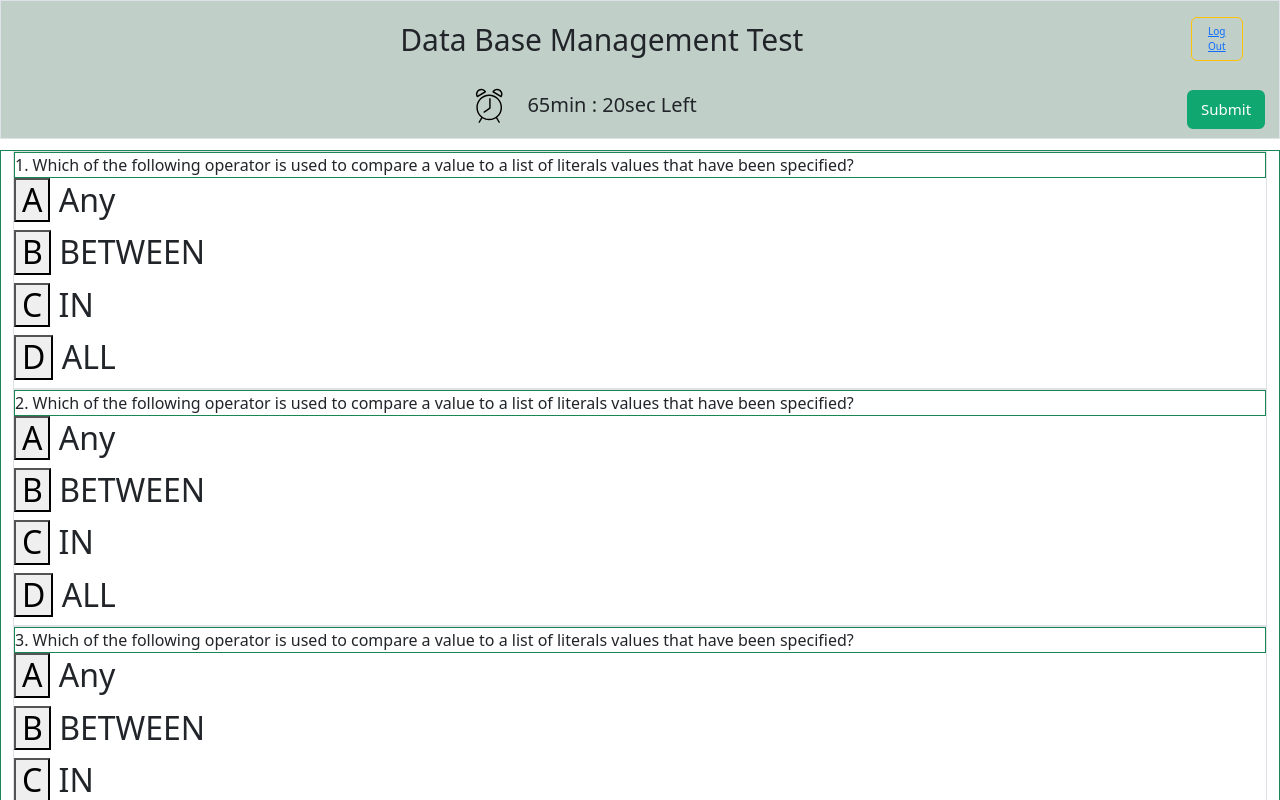
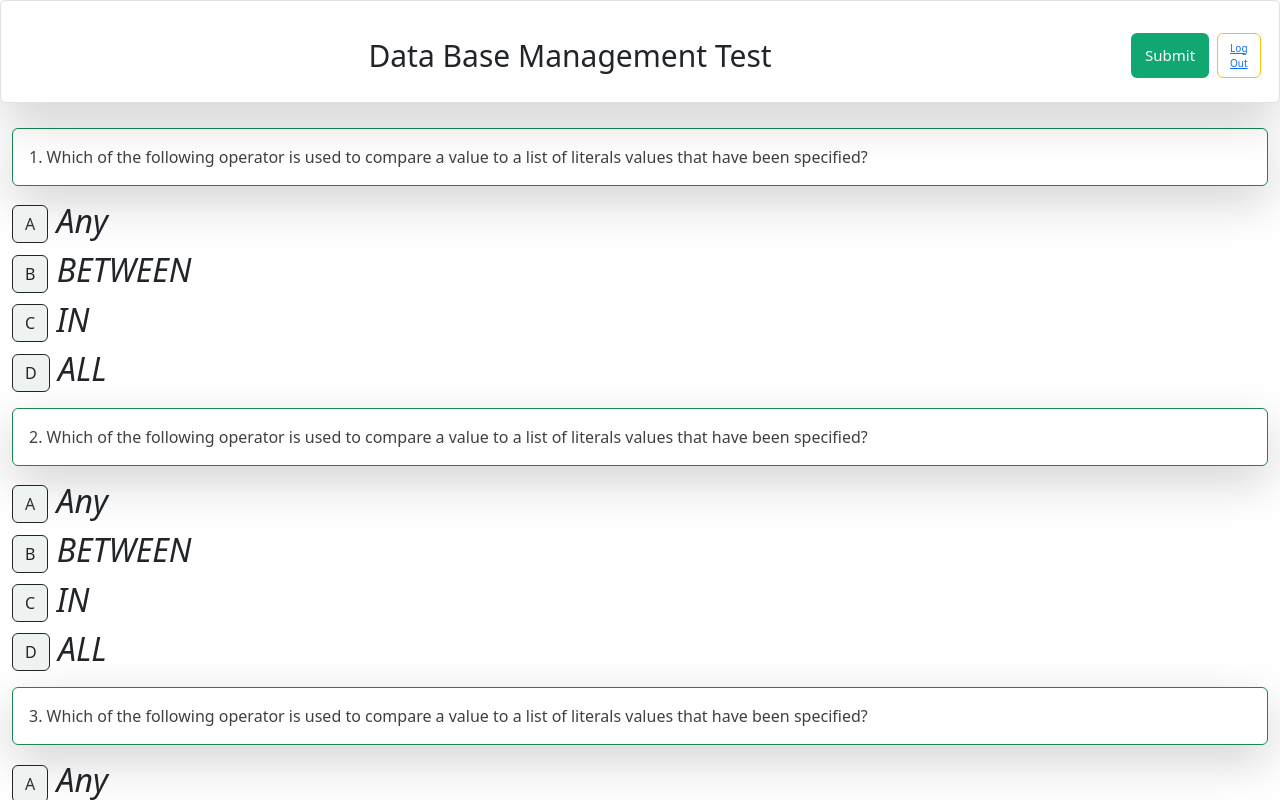
Before and after one commit to BhuvneshSinghKushwah/contest-website-code-beta-, a React (Create React App) app: page /question-page in a window 1280 px wide. Shown: the top 800 px of the page. Built offline with nearby package versions, Linux system fonts and the light colour scheme; no server answers; sample sign-in values are in the browser's storage.

Commit message:
styling of questionpage

```diff
--- a/src/components/QuestionPage.js
+++ b/src/components/QuestionPage.js
@@ -5,6 +5,9 @@ import { createRoutesFromChildren, useNavigate } from "react-router-dom";
 import { ReactComponent as Alarm } from "../componentsImg/alarm.svg";
 import Questions from "../questions/questions.json";
 import PaperName from "../questions/paperOf.json";
+import axios from 'axios'
+import button from 'react-bootstrap'
+
 
 export default function QuestionPage() {
   const [error, setError] = useState("");
@@ -38,6 +41,8 @@ export default function QuestionPage() {
     setScore(prevScore => prevScore+1);
   };
 
+
+
   function ScoreOfUser() {
     for(let i = 0; i < Questions.length; i++)
     {
@@ -46,11 +51,9 @@ export default function QuestionPage() {
             incrementScore();
         }
     }
+    handleLogout();
   };
 
-  const handleSubmit = () => {
-    return
-  }
 
   async function handleLogout() {
     setError("");
@@ -69,8 +72,8 @@ export default function QuestionPage() {
     <>
       <div>
         <nav
-          className="container-fluid fixed-top border"
-          style={{ backgroundColor: "#C1CFC9" }}
+          className="container-fluid fixed-top border shadow-lg p-3 mb-5 bg-body rounded"
+          style={{ backgroundColor: "#EEF2F0" }}
           variant="light"
         >
           <div className="container-fluid d-flex" variant="light">
@@ -78,37 +81,8 @@ export default function QuestionPage() {
               <div style={{ fontSize: 30 }}> {PaperName.name} </div>
             </div>
             <div
-              className="container justify-content-right text-center mt-2 mb-2"
-              style={{ width: 80 }}
-            >
-              <Button
-                variant="link"
-                style={{ fontSize: 10 }}
-                className="border border-warning btn btn-warning mt-2"
-                onClick={handleLogout}
-              >
-                Log Out
-              </Button>
-            </div>
-          </div>
-
-          <div
-            className="container-fluid d-flex mt-1"
-            style={{ backgroundColor: "#C1CFC9" }}
-          >
-            <div className="container-fluid d-flex justify-content-center">
-              <div className="contianer d-flex justify-center">
-                <Alarm width="2rem" height="4rem" />
-                <div className="container justify-center mt-3">
-                  <div style={{ fontSize: 20 }} className="container d-flex">
-                    65min : 20sec Left
-                  </div>
-                </div>
-              </div>
-            </div>
-            <div
-              className="container justify-right text-center mt-2 mb-2"
-              style={{ width: 80 }}
+              className="container-fluid d-flex text-center mt-2 mb-2"
+              style={{ width: 140 }}
             >
               <Button
                 variant="light"
@@ -119,18 +93,28 @@ export default function QuestionPage() {
                   background: "#11A770",
                   border: "2.4px solid #11A770",
                 }}
-                className="mt-2"
+                className="mt-2 mx-2"
                 onClick={ScoreOfUser}
               >
                 Submit
               </Button>
+
+              <Button
+                variant="link"
+                style={{ fontSize: 10 }}
+                className="border border-warning btn btn-warning mt-2"
+                onClick={handleLogout}
+              >
+                Log Out
+              </Button>
+
             </div>
           </div>
         </nav>
         <div
-          className="container-fluid border border-success position-absolute"
+          className="container-fluid position-absolute"
           style={{
-            top: "150px",
+            top: "120px",
             left: "0",
             right: "0",
             bottom: "0",
@@ -140,28 +124,32 @@ export default function QuestionPage() {
         >
           {Questions.map((question, idx) => {
             return (
-              <div className="border" key={question.id}>
-                <div className="border border-success">
+              <div key={question.id}>
+                <div className="border border-success mt-2 shadow-lg p-3 mb-3 bg-body rounded" style={{color: "#404040", fontSize: "medium", backgroundColor: "#EEF2F0"}}>
                   {question.id}. {question.statement}
                 </div>
                 <div>
                   {question.options.map((data) => {
                     return (
-                      <div>
-                        <h2>
+                      <div className="mb-3">
+                        <h2 className="fst-italic">
                           {" "}
                           <button
+                            className="btn btn-outline-dark"
+                            style={{backgroundColor: "#EEF2F0", color: "#2F3235" }}
                             onClick={() =>
                               handleSelectOption(question.id, 1, idx)
                             }
                           >
                             A
-                          </button>{" "}
-                          {data.A}{" "}
+                          </button> {" "}
+                            {data.A}{" "}
                         </h2>
-                        <h2>
+                        <h2 className="fst-italic">
                           {" "}
                           <button
+                            className="btn btn-outline-dark"
+                            style={{backgroundColor: "#EEF2F0" }}
                             onClick={() =>
                               handleSelectOption(question.id, 2, idx)
                             }
@@ -170,9 +158,11 @@ export default function QuestionPage() {
                           </button>{" "}
                           {data.B}{" "}
                         </h2>
-                        <h2>
+                        <h2 className="fst-italic">
                           {" "}
                           <button
+                            className="btn btn-outline-dark"
+                            style={{backgroundColor: "#EEF2F0" }}
                             onClick={() =>
                               handleSelectOption(question.id, 3, idx)
                             }
@@ -181,9 +171,11 @@ export default function QuestionPage() {
                           </button>{" "}
                           {data.C}{" "}
                         </h2>
-                        <h2>
+                        <h2 className="fst-italic">
                           {" "}
                           <button
+                            className="btn btn-outline-dark"
+                            style={{backgroundColor: "#EEF2F0" }}
                             onClick={() =>
                               handleSelectOption(question.id, 4, idx)
                             }
```
